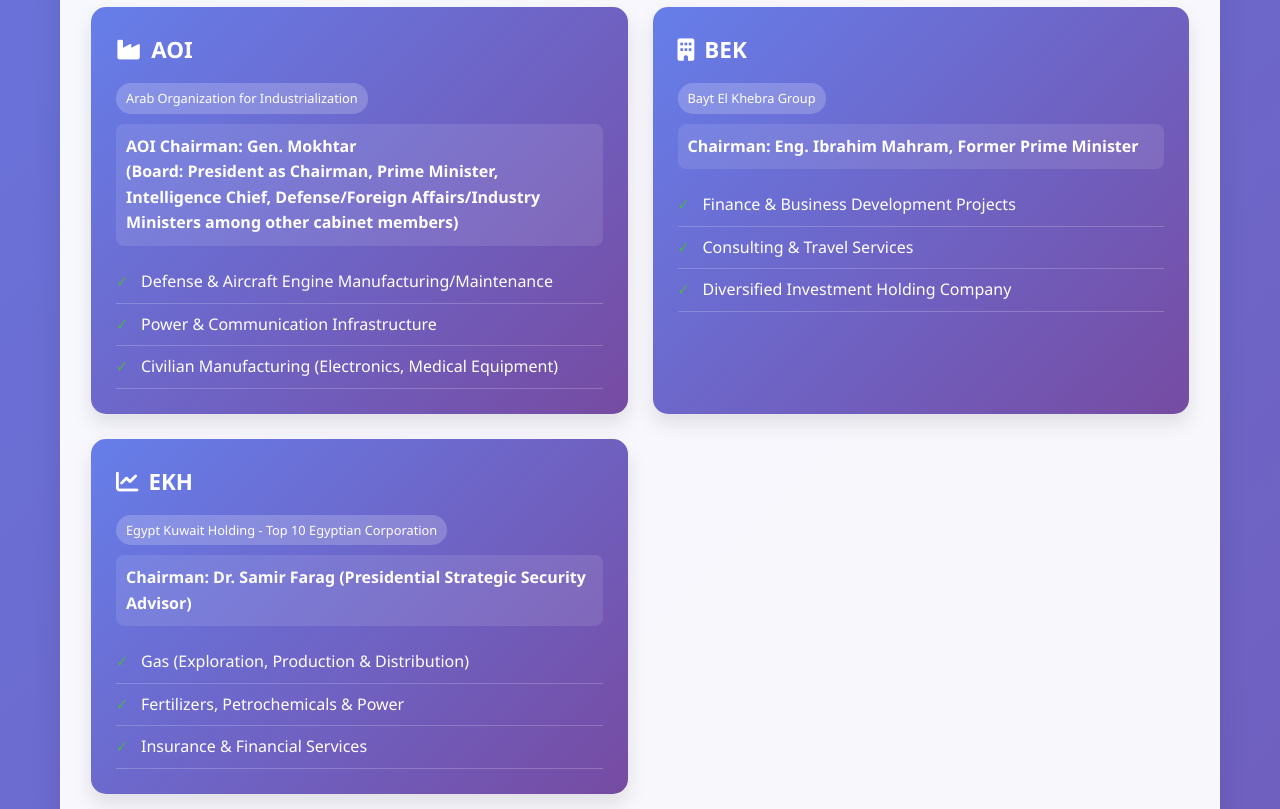
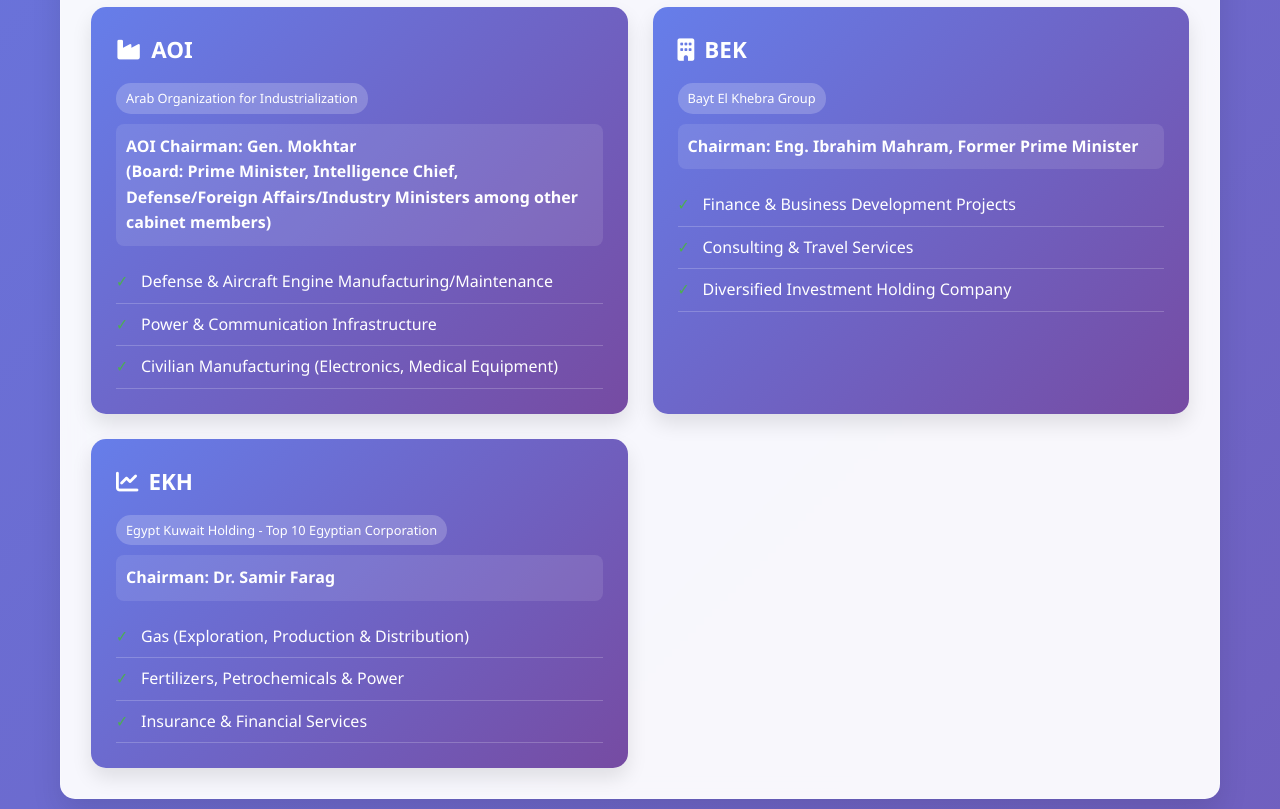
Before and after one commit to ohhmoon85-ops/-ENG-KEDA-Introduction, a plain HTML site: page index.html in a window 1280 px wide. Shown: the part 1340-2149 px from the top of the page. Drawn offline with Linux system fonts and the light colour scheme.

Commit message:
Update index.html

```diff
--- a/index.html
+++ b/index.html
@@ -442,7 +442,7 @@
             <h2><i class="fas fa-info-circle"></i>About KEDA</h2>
             <p>The Korean-Egyptian Development Association (KEDA) is a <strong>non-profit corporation under the Republic of Korea's Ministry of Trade, Industry and Energy</strong>, established to promote friendship and economic and cultural cooperation between Korea and Egypt.</p>
             <br>
-            <p>Beyond simple economic cooperation, KEDA holds special significance as it was founded on deep trust relationships based on the extraordinary personal connection between the leaders of both nations.</p>
+            <p>Beyond simple economic cooperation, KEDA holds special significance as it was founded on deep trust relationships based on the extraordinary personal connection.</p>
         </div>
 
         <!-- Background Section -->
@@ -476,7 +476,7 @@
                     <div class="partner-type">Arab Organization for Industrialization</div>
                     <div class="leader-info">
                         AOI Chairman: Gen. Mokhtar<br>
-                        (Board: President as Chairman, Prime Minister, Intelligence Chief, Defense/Foreign Affairs/Industry Ministers among other cabinet members)
+                        (Board: Prime Minister, Intelligence Chief, Defense/Foreign Affairs/Industry Ministers among other cabinet members)
                     </div>
                     <ul>
                         <li>Defense & Aircraft Engine Manufacturing/Maintenance</li>
@@ -504,7 +504,7 @@
                     <h3><i class="fas fa-chart-line"></i>EKH</h3>
                     <div class="partner-type">Egypt Kuwait Holding - Top 10 Egyptian Corporation</div>
                     <div class="leader-info">
-                        Chairman: Dr. Samir Farag (Presidential Strategic Security Advisor)
+                        Chairman: Dr. Samir Farag
                     </div>
                     <ul>
                         <li>Gas (Exploration, Production & Distribution)</li>
```
